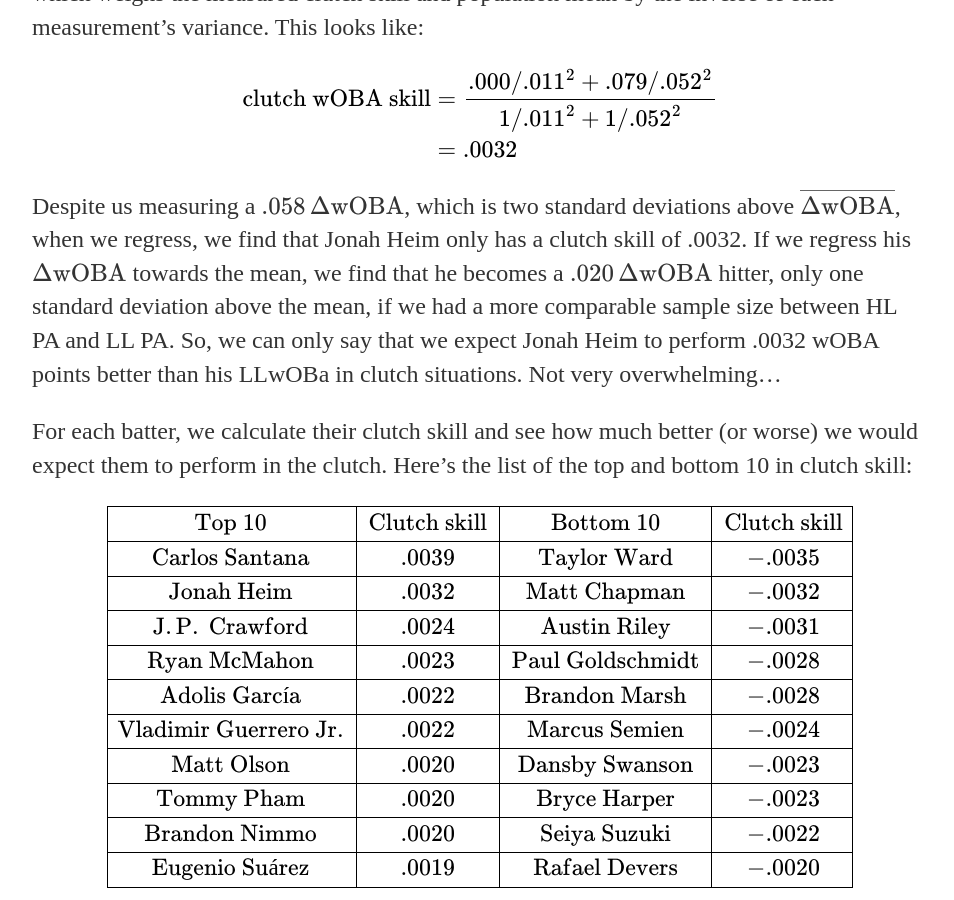
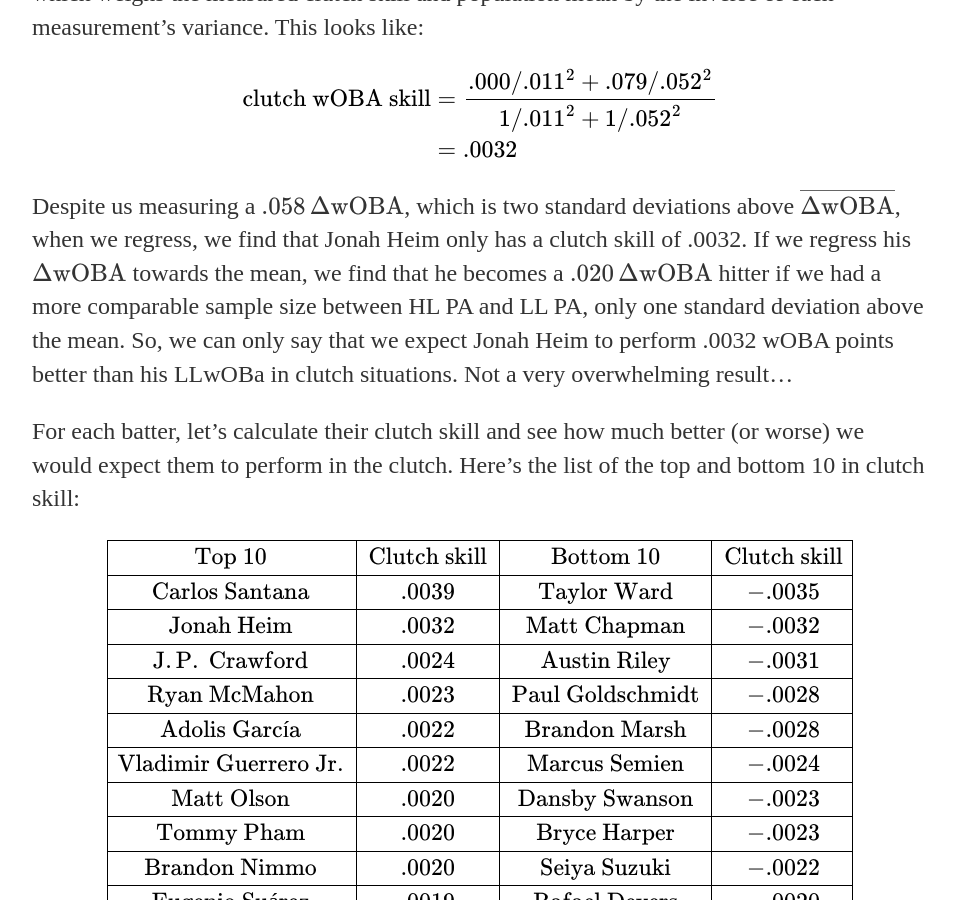
Before and after one commit to timrehm/timrehm.github.io, a Jekyll site: the page built from _posts/2026-5-24-leverage.md, in a window 1280 px wide and 900 px high, scrolled down 8015 px. Shown: the whole window, without its empty margins (160-1114 px from the left). Built offline with Jekyll 4.4.1, drawn with Linux system fonts in a browser that asks for light colours.

Commit message:
Update 2026-5-24-leverage.md

```diff
--- a/_posts/2026-5-24-leverage.md
+++ b/_posts/2026-5-24-leverage.md
@@ -121,9 +121,9 @@
 \end{align*}
 $$
 
-Despite us measuring a $.058\,\Delta\mathrm{wOBA}$, which is two standard deviations above $\overline{\Delta\mathrm{wOBA}}$, when we regress, we find that Jonah Heim only has a clutch skill of .0032. If we regress his $\Delta\mathrm{wOBA}$ towards the mean, we find that he becomes a $.020\,\Delta\mathrm{wOBA}$ hitter, only one standard deviation above the mean, if we had a more comparable sample size between HL PA and LL PA. So, we can only say that we expect Jonah Heim to perform .0032 wOBA points better than his LLwOBa in clutch situations. Not very overwhelming...
+Despite us measuring a $.058\,\Delta\mathrm{wOBA}$, which is two standard deviations above $\overline{\Delta\mathrm{wOBA}}$, when we regress, we find that Jonah Heim only has a clutch skill of .0032. If we regress his $\Delta\mathrm{wOBA}$ towards the mean, we find that he becomes a $.020\,\Delta\mathrm{wOBA}$ hitter if we had a more comparable sample size between HL PA and LL PA, only one standard deviation above the mean. So, we can only say that we expect Jonah Heim to perform .0032 wOBA points better than his LLwOBa in clutch situations. Not a very overwhelming result...
 
-For each batter, we calculate their clutch skill and see how much better (or worse) we would expect them to perform in the clutch. Here's the list of the top and bottom 10 in clutch skill:
+For each batter, let's calculate their clutch skill and see how much better (or worse) we would expect them to perform in the clutch. Here's the list of the top and bottom 10 in clutch skill:
 
 $$
 \Large
```
